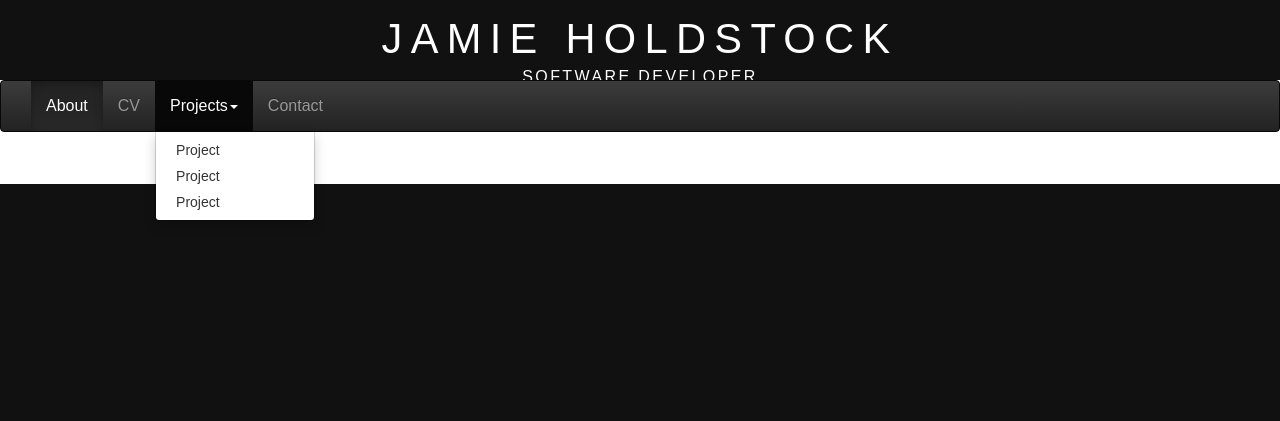
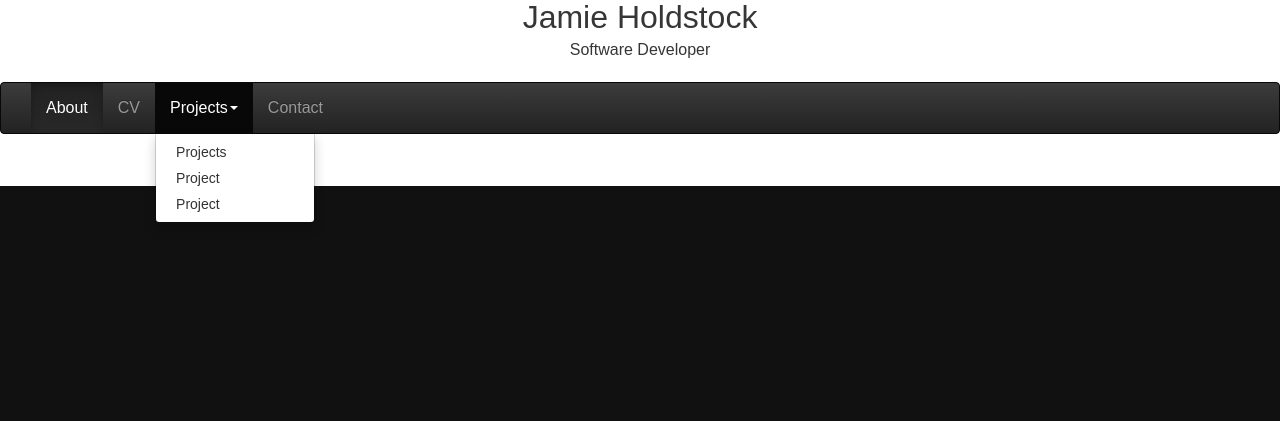
Before and after one commit to jholdstock/Website, a PHP site: template web/views/base.twig in a window 1280 px wide, after a click on "Projects". Shown: the top 421 px of the page. Run offline with PHP 8.4, Linux system fonts and the light colour scheme; the template is opened without the code that fills it: most values are stand-ins (such as "Sample title", 1, 10 or a date in 2020); some libraries are stand-ins or nearby versions.

```diff
--- a/web/views/about.twig
+++ b/web/views/about.twig
@@ -8,6 +8,10 @@
 		</div>
 		<p>Lorem ipsum dolor sit amet, consectetur adipiscing elit. Vivamus non nisl vitae lorem lobortis tempor. Suspendisse potenti. Donec mattis quam eu mauris placerat feugiat. Vivamus porttitor consequat nibh, nec mollis ligula ullamcorper vel. Aenean quam libero, blandit sit amet vulputate non, aliquet a arcu. Sed et lorem vulputate, mattis risus consequat, lacinia leo. Phasellus et tempus justo, sed tincidunt justo. Aenean lacinia justo vel sollicitudin pellentesque. Maecenas tristique hendrerit ullamcorper. Pellentesque erat risus, rutrum eget ultricies at, aliquam sed tortor. Vestibulum pulvinar leo eu nibh ornare, sed varius dolor ornare.</p>
 		<p>Morbi luctus eu arcu at sodales. Quisque vestibulum ultricies hendrerit. Fusce gravida massa sed sodales laoreet. Fusce convallis faucibus aliquet. Ut vel nunc dapibus, aliquet nunc eget, consequat metus. Maecenas posuere quam id ante iaculis, eget vulputate orci rhoncus. Aenean rutrum mauris aliquet, condimentum dolor id, adipiscing lacus. Curabitur sit amet facilisis urna. Donec rutrum, tellus non dignissim semper, felis urna viverra nisl, eu pulvinar sem massa sit amet risus. Sed venenatis augue et est aliquet condimentum. </p>
+		<p>Lorem ipsum dolor sit amet, consectetur adipiscing elit. Vivamus non nisl vitae lorem lobortis tempor. Suspendisse potenti. Donec mattis quam eu mauris placerat feugiat. Vivamus porttitor consequat nibh, nec mollis ligula ullamcorper vel. Aenean quam libero, blandit sit amet vulputate non, aliquet a arcu. Sed et lorem vulputate, mattis risus consequat, lacinia leo. Phasellus et tempus justo, sed tincidunt justo. Aenean lacinia justo vel sollicitudin pellentesque. Maecenas tristique hendrerit ullamcorper. Pellentesque erat risus, rutrum eget ultricies at, aliquam sed tortor. Vestibulum pulvinar leo eu nibh ornare, sed varius dolor ornare.</p>
+		<p>Morbi luctus eu arcu at sodales. Quisque vestibulum ultricies hendrerit. Fusce gravida massa sed sodales laoreet. Fusce convallis faucibus aliquet. Ut vel nunc dapibus, aliquet nunc eget, consequat metus. Maecenas posuere quam id ante iaculis, eget vulputate orci rhoncus. Aenean rutrum mauris aliquet, condimentum dolor id, adipiscing lacus. Curabitur sit amet facilisis urna. Donec rutrum, tellus non dignissim semper, felis urna viverra nisl, eu pulvinar sem massa sit amet risus. Sed venenatis augue et est aliquet condimentum. </p>
+		<p>Lorem ipsum dolor sit amet, consectetur adipiscing elit. Vivamus non nisl vitae lorem lobortis tempor. Suspendisse potenti. Donec mattis quam eu mauris placerat feugiat. Vivamus porttitor consequat nibh, nec mollis ligula ullamcorper vel. Aenean quam libero, blandit sit amet vulputate non, aliquet a arcu. Sed et lorem vulputate, mattis risus consequat, lacinia leo. Phasellus et tempus justo, sed tincidunt justo. Aenean lacinia justo vel sollicitudin pellentesque. Maecenas tristique hendrerit ullamcorper. Pellentesque erat risus, rutrum eget ultricies at, aliquam sed tortor. Vestibulum pulvinar leo eu nibh ornare, sed varius dolor ornare.</p>
+		<p>Morbi luctus eu arcu at sodales. Quisque vestibulum ultricies hendrerit. Fusce gravida massa sed sodales laoreet. Fusce convallis faucibus aliquet. Ut vel nunc dapibus, aliquet nunc eget, consequat metus. Maecenas posuere quam id ante iaculis, eget vulputate orci rhoncus. Aenean rutrum mauris aliquet, condimentum dolor id, adipiscing lacus. Curabitur sit amet facilisis urna. Donec rutrum, tellus non dignissim semper, felis urna viverra nisl, eu pulvinar sem massa sit amet risus. Sed venenatis augue et est aliquet condimentum. </p>
 	</div>
 
 {% endblock %}
--- a/web/views/base.twig
+++ b/web/views/base.twig
@@ -45,13 +45,9 @@
 
 		<div id="wrapper">
 
-			<div id="header-wrapper">
-				<div id="header" class="container">
-					<div id="logo">
-						<h1>Jamie Holdstock</h1>
-						<p>Software Developer</p>
-					</div>
-				</div>
+			<div id="header" class="container-fluid">
+				<h1>Jamie Holdstock</h1>
+				<p>Software Developer</p>
 			</div>
 
 			<nav class="navbar navbar-inverse" role="navigation" >
@@ -66,17 +62,17 @@
 
 					<div class="collapse navbar-collapse" id="nav_bar">
 						<ul class="nav navbar-nav">
-							<li id="about"><a href="{{ url("about") }}">About</a></li>
-							<li id="cv"><a href="{{ url("cv") }}">CV</a></li>
+							<li id="about"><a href="{{ url("about") }}">About</a>
+							<li id="cv"><a href="{{ url("cv") }}">CV</a>
 							<li class="dropdown">
 								<a href="#" class="dropdown-toggle" data-toggle="dropdown">Projects<b class="caret"></b></a>
 								<ul class="dropdown-menu">
-									<li id="projects"><a href="{{ url("projects") }}">Project</a></li>
+									<li id="projects"><a href="{{ url("projects") }}">Projects</a></li>
 									<li><a href="{{ url("projects") }}">Project</a></li>
 									<li><a href="{{ url("projects") }}">Project</a></li>
 								</ul>
+							<li id="contact"><a href="{{ url("contact") }}">Contact</a>
 							</li>
-							<li id="contact"><a href="{{ url("contact") }}">Contact</a></li>
 						</ul>
 					</div>
 				</div>
```
Also changed, not shown: 1 other file.
